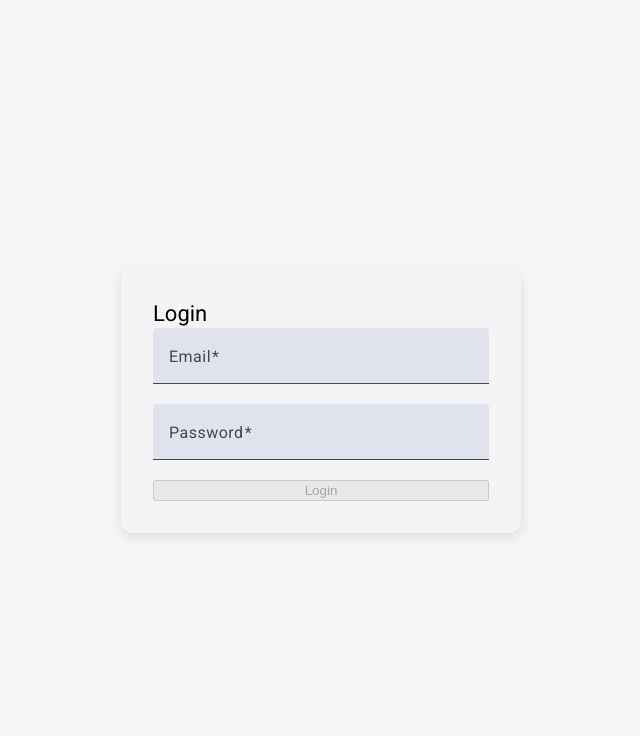
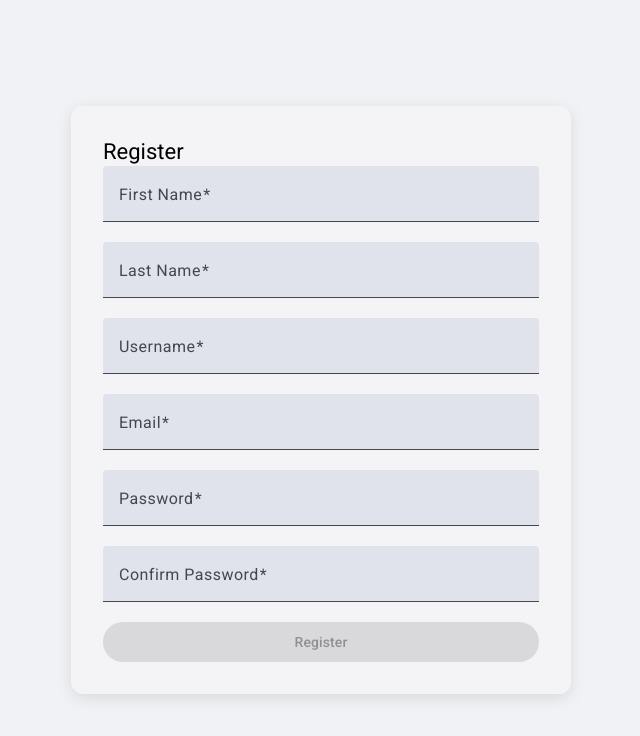
Before and after one commit to TarasRokochyi/WorkoutDiaryFrontend, an Angular app: page /register in a window 1280 px wide. Shown: the top 736 px of the page, without its empty margins (319-959 px from the left). Built offline with nearby package versions, Linux system fonts and the light colour scheme.

Commit message:
added register component

```diff
--- a/src/app/app.component.html
+++ b/src/app/app.component.html
@@ -1 +1 @@
-<app-login></app-login>
+<router-outlet></router-outlet>
--- a/src/app/app.module.ts
+++ b/src/app/app.module.ts
@@ -7,6 +7,8 @@ import {MatCardModule} from '@angular/material/card';
 import {MatFormFieldModule} from '@angular/material/form-field';
 import { ReactiveFormsModule } from '@angular/forms';
 import { MatInputModule } from '@angular/material/input';
+import {MatButtonModule} from '@angular/material/button';
+import {MatSelectModule} from '@angular/material/select';
 
 import { AppRoutingModule } from './app-routing.module';
 import { AppComponent } from './app.component';
@@ -30,6 +32,8 @@ import { HttpClientModule } from '@angular/common/http';
     MatFormFieldModule,
     MatInputModule,
     ReactiveFormsModule,
+    MatButtonModule,
+    MatSelectModule,
   ],
   providers: [],
   bootstrap: [AppComponent]
--- a/src/app/login/login.component.html
+++ b/src/app/login/login.component.html
@@ -1,21 +1,21 @@
 <div class="auth-container">
   <mat-card class="auth-card">
-    <mat-card-title center >Login</mat-card-title>
-    <form [formGroup]="loginForm" novalidate (ngSubmit)="onSubmit(loginForm.value)">
-      <mat-form-field appearance="fill" class="full-width">
+    <mat-card-title>Login</mat-card-title>
+    <form [formGroup]="loginForm" novalidate (ngSubmit)="onSubmit(loginForm.value)" type="email">
+    <mat-form-field appearance="fill" class="full-width">
         <mat-label>Email</mat-label>
         <input matInput formControlName="email" type="email">
         <mat-error *ngIf="validateControl('email') && hasError('email', 'required')">Email is required</mat-error>
         <mat-error *ngIf="validateControl('email') && hasError('email', 'email')">Invalid email</mat-error>
-      </mat-form-field>
+    </mat-form-field>
 
-      <mat-form-field appearance="fill" class="full-width">
+    <mat-form-field appearance="fill" class="full-width">
         <mat-label>Password</mat-label>
         <input matInput formControlName="password" type="password">
         <mat-error *ngIf="validateControl('password') && hasError('password', 'required')">Password is required</mat-error>
-      </mat-form-field>
+    </mat-form-field>
 
-      <button mat-raised-button color="primary" class="full-width" type="submit" [disabled]="!loginForm.valid">Login</button>
+    <button mat-raised-button color="primary" class="full-width" type="submit" [disabled]="!loginForm.valid">Login</button>
     </form>
   </mat-card>
 </div>
--- a/src/app/register/register.component.css
+++ b/src/app/register/register.component.css
@@ -0,0 +1,19 @@
+.auth-container {
+  display: flex;
+  justify-content: center;
+  align-items: center;
+  height: 100vh;
+  background: #f0f2f5;
+}
+
+.auth-card {
+  width: 100%;
+  max-width: 500px;
+  padding: 2rem;
+  border-radius: 12px;
+  box-shadow: 0 4px 16px rgba(0, 0, 0, 0.1);
+}
+
+.full-width {
+  width: 100%;
+}
--- a/src/app/register/register.component.html
+++ b/src/app/register/register.component.html
@@ -1 +1,73 @@
-<p>register works!</p>
+<div class="auth-container">
+  <mat-card class="auth-card">
+    <mat-card-title>Register</mat-card-title>
+    <form [formGroup]="registerForm" (ngSubmit)="onSubmit()" novalidate>
+
+      <mat-form-field appearance="fill" class="full-width">
+        <mat-label>First Name</mat-label>
+        <input matInput formControlName="firstName">
+      </mat-form-field>
+
+      <mat-form-field appearance="fill" class="full-width">
+        <mat-label>Last Name</mat-label>
+        <input matInput formControlName="lastName">
+      </mat-form-field>
+
+      <mat-form-field appearance="fill" class="full-width">
+        <mat-label>Username</mat-label>
+        <input matInput formControlName="username">
+      </mat-form-field>
+
+      <mat-form-field appearance="fill" class="full-width">
+        <mat-label>Email</mat-label>
+        <input matInput formControlName="email" type="email">
+        <mat-error *ngIf="validateControl('email') && hasError('email', 'required')">Email is required</mat-error>
+        <mat-error *ngIf="validateControl('email') && hasError('email', 'email')">Invalid email</mat-error>
+      </mat-form-field>
+
+      <mat-form-field appearance="fill" class="full-width">
+        <mat-label>Password</mat-label>
+        <input matInput formControlName="password" type="password">
+        <mat-error *ngIf="validateControl('password') && hasError('password', 'required')">Password is required</mat-error>
+      </mat-form-field>
+
+      <mat-form-field appearance="fill" class="full-width">
+        <mat-label>Confirm Password</mat-label>
+        <input matInput formControlName="confirmPassword" type="password">
+        <mat-error *ngIf="validateControl('confirmPassword') && hasError('confirmPassword', 'required')">Password is required</mat-error>
+        <mat-error *ngIf="validateControl('confirmPassword') && hasError('confirmPassword', 'mismatch')">Passwords do not match</mat-error>
+      </mat-form-field>
+
+      <!-- <mat-form-field appearance="fill" class="full-width">
+        <mat-label>Level</mat-label>
+        <mat-select formControlName="level">
+          <mat-option *ngFor="let level of levels" [value]="level">{{ level }}</mat-option>
+        </mat-select>
+      </mat-form-field>
+
+      <mat-form-field appearance="fill" class="full-width">
+        <mat-label>Gender</mat-label>
+        <mat-select formControlName="gender">
+          <mat-option *ngFor="let gender of genders" [value]="gender">{{ gender }}</mat-option>
+        </mat-select>
+      </mat-form-field>
+
+      <mat-form-field appearance="fill" class="full-width">
+        <mat-label>Weight (kg)</mat-label>
+        <input matInput type="number" formControlName="weight">
+      </mat-form-field>
+
+      <mat-form-field appearance="fill" class="full-width">
+        <mat-label>Height (cm)</mat-label>
+        <input matInput type="number" formControlName="height">
+      </mat-form-field>
+
+      <mat-form-field appearance="fill" class="full-width">
+        <mat-label>Age</mat-label>
+        <input matInput type="number" formControlName="age">
+      </mat-form-field> -->
+
+      <button mat-raised-button color="primary" class="full-width" type="submit" [disabled]="!registerForm.valid">Register</button>
+    </form>
+  </mat-card>
+</div>
--- a/src/app/register/register.component.ts
+++ b/src/app/register/register.component.ts
@@ -1,4 +1,8 @@
-import { Component } from '@angular/core';
+import { Component, OnInit } from '@angular/core';
+import { FormBuilder, FormGroup, FormControl, Validators, AbstractControl, ValidationErrors } from '@angular/forms';
+import { Router } from '@angular/router';
+import { Register } from '../_interfaces/register.model';
+import { AuthService } from '../shared/services/auth.service';
 
 @Component({
   selector: 'app-register',
@@ -6,6 +10,53 @@ import { Component } from '@angular/core';
   templateUrl: './register.component.html',
   styleUrl: './register.component.css'
 })
-export class RegisterComponent {
+export class RegisterComponent implements OnInit {
 
+  registerForm: FormGroup;
+  levels: string[] = ['Beginner', 'Intermediate', 'Advanced'];
+  genders: string[] = ['Male', 'Female', 'Other'];
+
+  constructor(private auth: AuthService, private router: Router) {}
+
+  ngOnInit(): void {
+    this.registerForm = new FormGroup({
+      firstName: new FormControl('', Validators.required),
+      lastName: new FormControl('', Validators.required),
+      username: new FormControl('', Validators.required),
+      email: new FormControl('', [Validators.required, Validators.email]),
+      password: new FormControl('', Validators.required),
+      confirmPassword: new FormControl('', [Validators.required, this.passwordMatchValidator]),
+      // level: new FormControl(''),
+      // gender: new FormControl(''),
+      // weight: new FormControl(''),
+      // height: new FormControl(''),
+      // age: new FormControl('')
+    });
+  }
+
+  private passwordMatchValidator(control: AbstractControl) : ValidationErrors | null {
+    const password = control.parent?.get('password');
+    const confirmPassword = control.parent?.get('confirmPassword');
+    return password?.value == confirmPassword?.value ? null : { 'notSame': true };
+  }
+
+  onSubmit(): void {
+    if (this.registerForm.valid) {
+      const { confirmPassword, ...registerData }: any = this.registerForm.value;
+      const apiUrl = 'user/register';
+      this.auth.register(apiUrl, registerData as Register).subscribe({
+        next: res => {
+          console.log('Registration successful', res);
+          this.router.navigate(['/login']);
+        },
+        error: err => console.error('Registration error', err)
+      });
+    }
+  }
+
+  validateControl = (controlName: string) =>
+    this.registerForm.get(controlName)?.invalid && this.registerForm.get(controlName)?.touched;
+
+  hasError = (controlName: string, errorName: string) =>
+    this.registerForm.get(controlName)?.hasError(errorName);
 }
--- a/src/app/shared/services/auth.service.ts
+++ b/src/app/shared/services/auth.service.ts
@@ -2,6 +2,7 @@ import { HttpClient, HttpHeaders } from '@angular/common/http';
 import { Injectable } from '@angular/core';
 import { EnvironmentUrlService } from './environment-url.service';
 import { Login } from '../../_interfaces/login.model';
+import { Register } from '../../_interfaces/register.model'
 
 @Injectable({
   providedIn: 'root'
@@ -14,8 +15,8 @@ export class AuthService {
     return this.http.post(this.createCompleteRoute(route, this.envUrl.apiUrlAddress), loginModel);
   }
 
-  register(route: string, data: { email: string; password: string; name: string }) {
-    return this.http.post(this.createCompleteRoute(route, this.envUrl.apiUrlAddress), data);
+  register(route: string, registerModel: Register) {
+    return this.http.post(this.createCompleteRoute(route, this.envUrl.apiUrlAddress), registerModel, {responseType: 'text'});
   }
 
     private createCompleteRoute = (route: string, envAddress: string) => {
```
Also changed, not shown: src/app/_interfaces/register.model.ts (added, +12 -0 lines).
